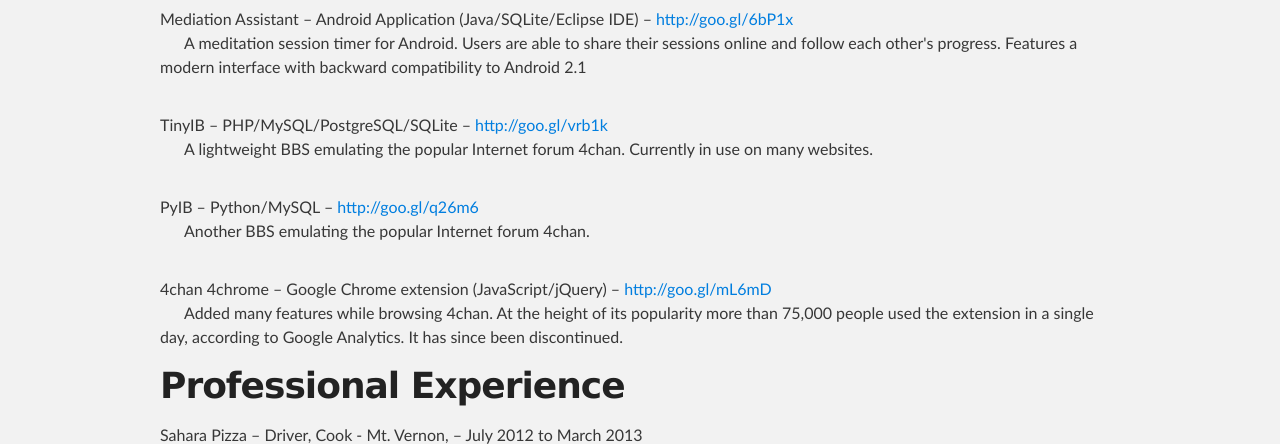
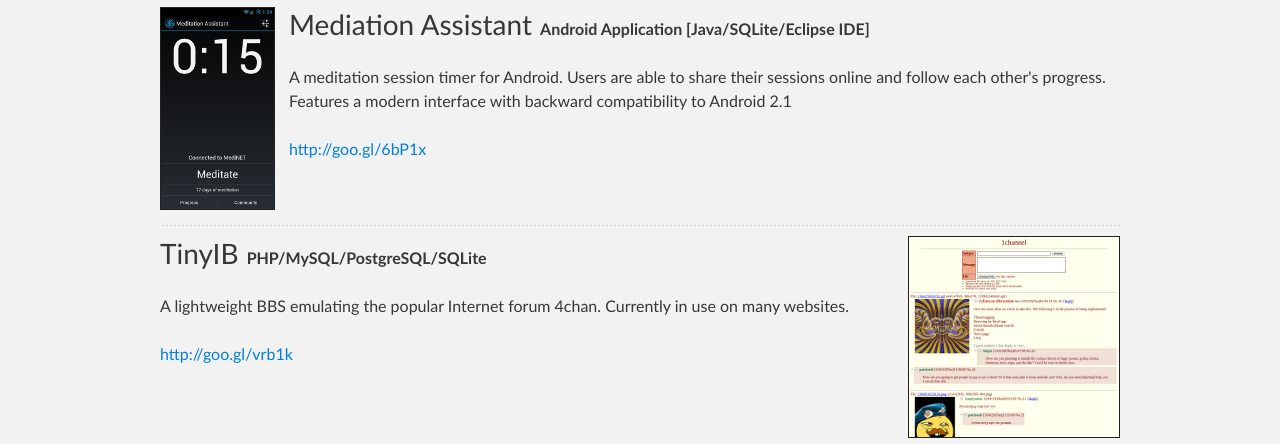
Before and after one commit to tslocum/resume, a plain HTML site: page index.html in a window 1280 px wide. Shown: the part 362-806 px from the top of the page. Drawn offline with Linux system fonts and the light colour scheme.

Commit message:
Update resume

```diff
--- a/index.html
+++ b/index.html
@@ -37,30 +37,36 @@
 
 <h1>Portfolio</h1>
 
-<p>Mediation Assistant – Android Application (Java/SQLite/Eclipse IDE) – <a href="http://goo.gl/6bP1x">http://goo.gl/6bP1x</a>
-<p>A meditation session timer for Android. Users are able to share their sessions online and follow each other's progress.  Features a modern interface with backward compatibility to Android 2.1</p></p>
+<p><a href="images/portfolio/ma_1.png"><img src="images/portfolio/ma_thumb.png" width="113" height="201" class="thumbl"></a> <a href="http://goo.gl/6bP1x" class="unstyled"><span class="title">Mediation Assistant</span> <b>Android Application [Java/SQLite/Eclipse IDE]</b></a>
+<br><br>
+A meditation session timer for Android. Users are able to share their sessions online and follow each other's progress.  Features a modern interface with backward compatibility to Android 2.1
+<br><br>
+<a href="http://goo.gl/6bP1x">http://goo.gl/6bP1x</a></p>
 
-<br>
+<br clear="both"><hr>
 
-<p>TinyIB – PHP/MySQL/PostgreSQL/SQLite – <a href="http://goo.gl/vrb1k">http://goo.gl/vrb1k</a>
-<p>A lightweight BBS emulating the popular Internet forum 4chan. Currently in use on many websites.</p></p>
+<p><a href="images/portfolio/ib_1.png"><img src="images/portfolio/ib_thumb.png" width="210" height="200" class="thumbr"></a> <a href="http://goo.gl/vrb1k" class="unstyled"><span class="title">TinyIB</span> <b>PHP/MySQL/PostgreSQL/SQLite</b></a>
+<br><br>
+A lightweight BBS emulating the popular Internet forum 4chan. Currently in use on many websites.
+<br><br>
+<a href="http://goo.gl/vrb1k">http://goo.gl/vrb1k</a></p>
 
-<br>
+<br clear="both"><hr>
 
-<p>PyIB – Python/MySQL – <a href="http://goo.gl/q26m6">http://goo.gl/q26m6</a>
-<p>Another BBS emulating the popular Internet forum 4chan.</p></p>
+<p><a href="images/portfolio/4c_1.png"><img src="images/portfolio/4c_thumb.png" width="376" height="200" class="thumbl"></a> <a href="http://goo.gl/mL6mD" class="unstyled"><span class="title">4chan 4chrome</span> <b>Google Chrome extension [JavaScript/jQuery]</b></a>
+<br><br>
+Added many features while browsing 4chan. At the height of its popularity more than 75,000 people used the extension in a single day, according to Google Analytics. It has since been discontinued.
+<br><br>
+<a href="http://goo.gl/mL6mD">http://goo.gl/mL6mD</a></p>
 
-<br>
-
-<p>4chan 4chrome – Google Chrome extension (JavaScript/jQuery) – <a href="http://goo.gl/mL6mD">http://goo.gl/mL6mD</a>
-<p>Added many features while browsing 4chan. At the height of its popularity more than 75,000 people used the extension in a single day, according to Google Analytics. It has since been discontinued.</p></p>
+<br clear="both">
 
 <h1>Professional Experience</h1>
 
 <p>Sahara Pizza – Driver, Cook - Mt. Vernon, – July 2012 to March 2013
 <p>Responsible for accuracy of orders and delivery within the timelines set by the company. Responsible for maintaining safety at all times while delivering food. Responsible for alerting staff in regards to non-food supplies. Also assisted in the kitchen as needed with preparation of food and maintenance of food supplies. Responsible for matching receipts to money taken from customers and reporting money amounts to management.</p></p>
 
-<br>
+<hr>
 
 <p>Disneyland – Attractions Cast Member, Anaheim, CA – March 2009 to May 2012
 <p></p>Interacted with guests in order to maximize their experience of the ride. Received guest comments and complaints. Addressed issues with guests on the spot and forwarded to management as needed. Adhered to company guidelines while interacting with guests. Attended to guest safety and comfort during the loading and unloading of rides. Other assignments included: crowd control during parades and special events.</p></p>
--- a/stylesheets/stylesheet.css
+++ b/stylesheets/stylesheet.css
@@ -25,7 +25,7 @@
   margin: 0;
   padding: 0;
   border: 0;
-  font: inherit;
+  /*font: inherit;*/
   vertical-align: baseline;
 }
 
@@ -114,7 +114,7 @@
   color: #007edf;
   text-shadow: none;
 
-  transition: color 0.5s ease;
+  /*transition: color 0.5s ease;
   transition: text-shadow 0.5s ease;
   -webkit-transition: color 0.5s ease;
   -webkit-transition: text-shadow 0.5s ease;
@@ -123,17 +123,17 @@
   -o-transition: color 0.5s ease;
   -o-transition: text-shadow 0.5s ease;
   -ms-transition: color 0.5s ease;
-  -ms-transition: text-shadow 0.5s ease;
+  -ms-transition: text-shadow 0.5s ease;*/
 }
 
 #main_content a:hover {
   color: #0069ba;
-  text-shadow: #0090ff 0px 0px 2px;
+  /*text-shadow: #0090ff 0px 0px 2px;*/
 }
 
 footer a:hover {
   color: #43adff;
-  text-shadow: #0090ff 0px 0px 2px;
+  /*text-shadow: #0090ff 0px 0px 2px;*/
 }
 
 em {
@@ -144,7 +144,7 @@
   font-weight: bold;
 }
 
-img {
+/*img {
   position: relative;
   margin: 0 auto;
   max-width: 739px;
@@ -157,7 +157,7 @@
   -moz-box-shadow: 0 0 5px #ebebeb;
   -o-box-shadow: 0 0 5px #ebebeb;
   -ms-box-shadow: 0 0 5px #ebebeb;
-}
+}*/
 
 pre, code {
   width: 100%;
@@ -258,10 +258,10 @@
   padding: 20px;
 }
 
-img {
+/*img {
   width: 100%;
   max-width: 100%;
-}
+}*/
 
 /*******************************************************************************
 Full-Width Styles
@@ -432,7 +432,37 @@
 }
 
 p {
-  margin-bottom: 0 }
+  margin-bottom: 0;
+}
+
 p + p {
   text-indent: 1.5em;
-  margin-top: 0 }
+  margin-top: 0
+}
+
+.thumbl {
+	float: left;
+	margin-right: 14px;
+	margin-bottom: 7px;
+}
+
+.thumbr {
+	float: right;
+	margin-left: 14px;
+	margin-bottom: 7px;
+}
+
+a img {
+	border: 1px solid #212121;
+}
+
+.unstyled {
+	color: inherit;
+	text-decoration: none;
+}
+
+.title {
+	font-size: 28px;
+	margin-right: 4px;
+	line-height: normal;
+}
```
Also changed, not shown: images/portfolio/4c_1.png (added), images/portfolio/4c_thumb.png (added), images/portfolio/ib_1.png (added), images/portfolio/ib_thumb.png (added), images/portfolio/ma_1.png (added), images/portfolio/ma_2.png (added), images/portfolio/ma_3.png (added), images/portfolio/ma_4.png (added), images/portfolio/ma_5.png (added), images/portfolio/ma_6.png (added), images/portfolio/ma_thumb.png (added).
